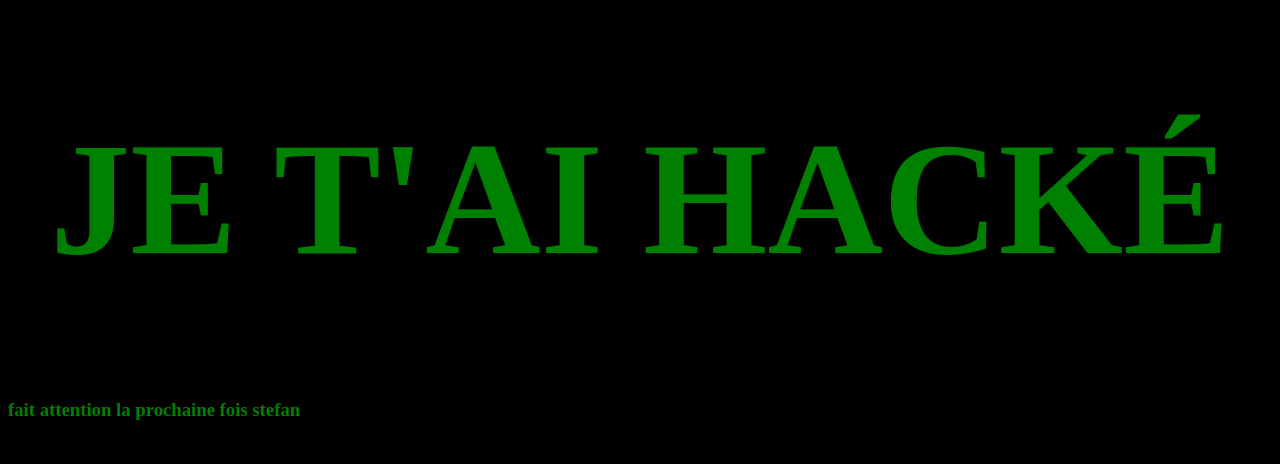
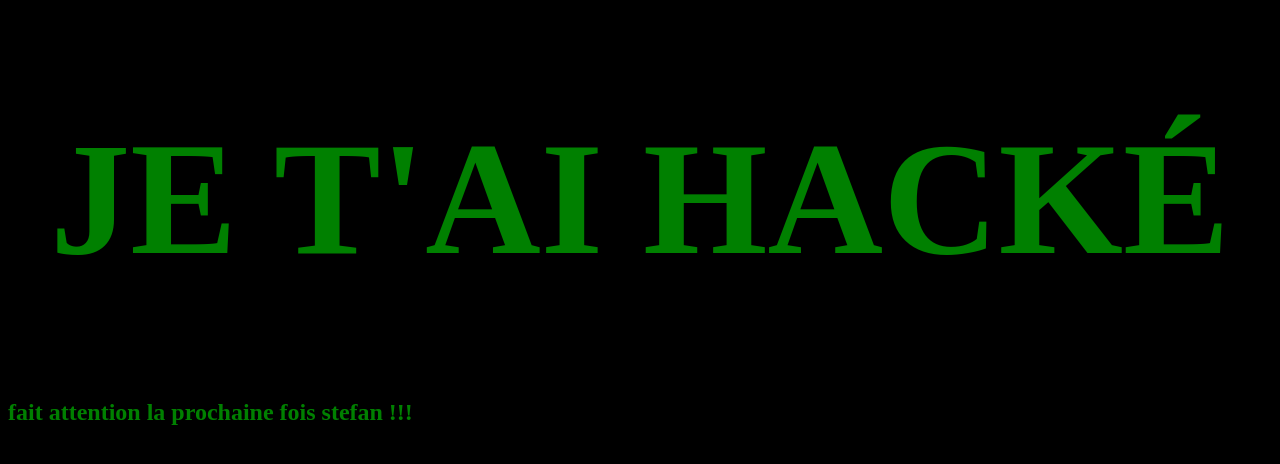
Before and after one commit to yannis-27/yannis-27.github.io, a plain HTML site: page index.html in a window 1280 px wide. Drawn offline with Linux system fonts and the light colour scheme.

Commit message:
Update index.html

```diff
--- a/index.html
+++ b/index.html
@@ -7,6 +7,6 @@
 </head>
 <body>
     <h1 style="color:green"> JE T'AI HACKÉ</h1>
-    <h3 style="color:green"> fait attention la prochaine fois stefan</h3>
+    <h2 style="color:green"> fait attention la prochaine fois stefan !!!</h2>
 </body>
 </html>
```
